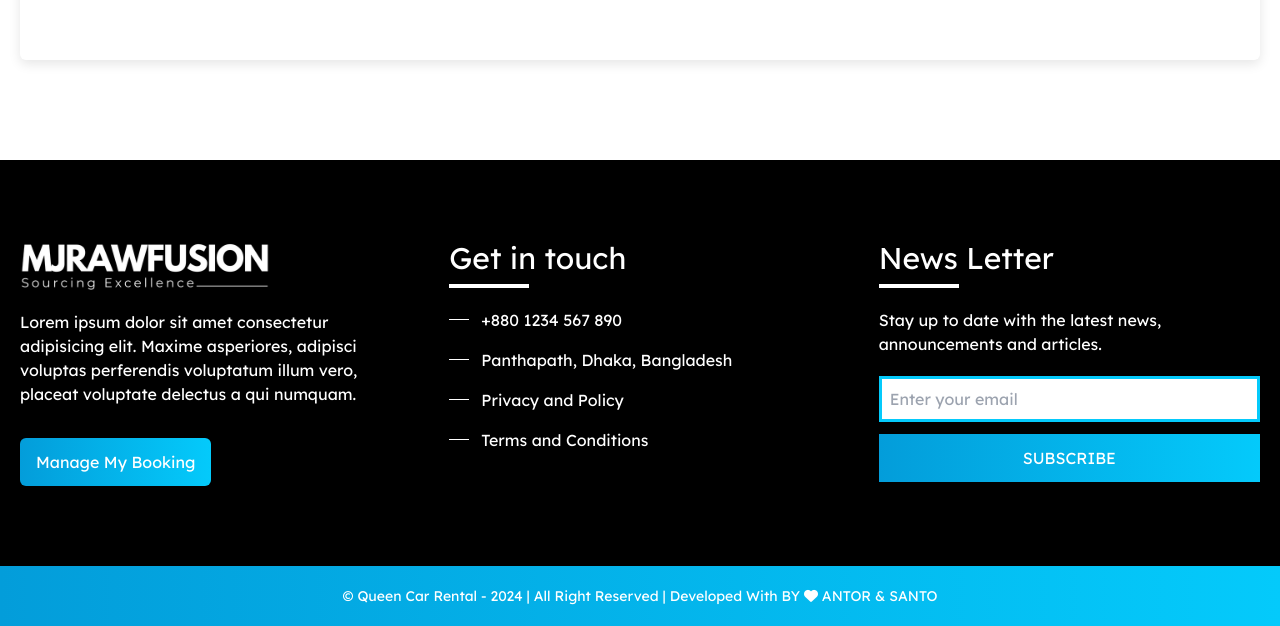
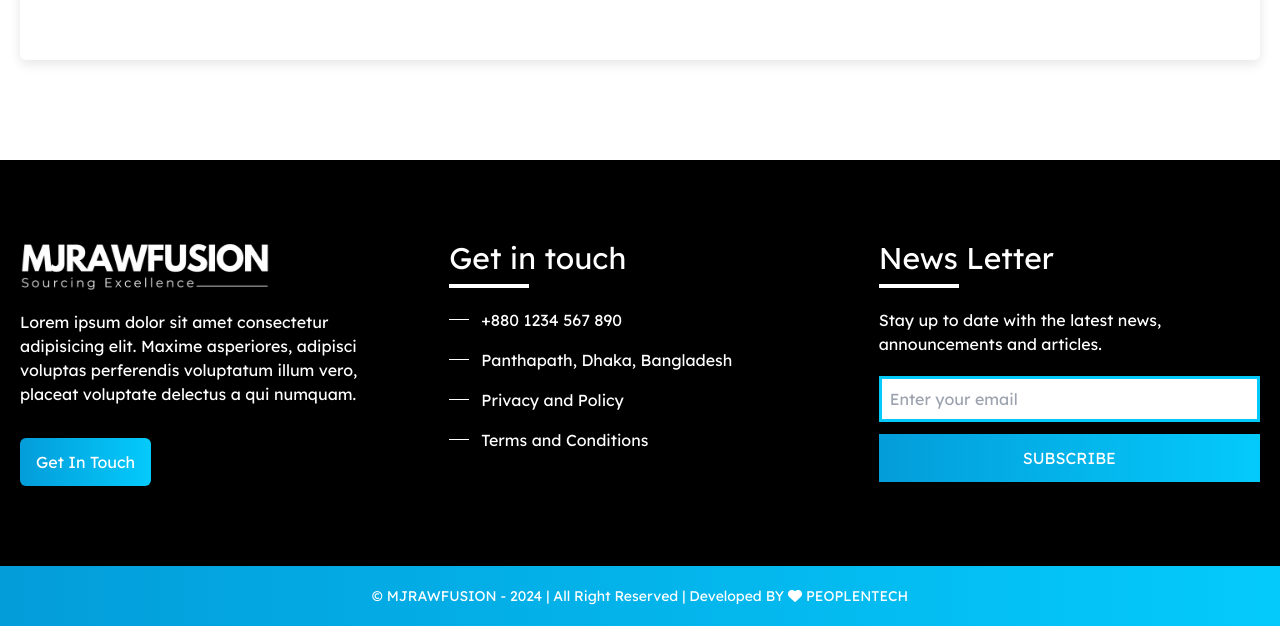
Before and after one commit to antorntech/mjrawfusion-v2, a React (Vite) app: page / in a window 1280 px wide. Shown: the part 6306-6932 px from the top of the page. Built offline with nearby package versions, Linux system fonts and the light colour scheme.

Commit message:
add some change on footer

```diff
--- a/src/shared/Footer.jsx
+++ b/src/shared/Footer.jsx
@@ -17,7 +17,7 @@ const Footer = () => {
               </p>
               <Link to="/">
                 <button className="px-4 py-3 text-[16px] bg-gradient-to-l from-[#04cafb] to-[#039dda] text-white rounded-md shadow-lg">
-                  Manage My Booking
+                  Get In Touch
                 </button>
               </Link>
             </div>
@@ -77,8 +77,8 @@ const Footer = () => {
       </div>
       <div className="bg-gradient-to-l from-[#04cafb] to-[#039dda]">
         <p className="text-white text-sm text-center p-5">
-          © Queen Car Rental - {year} | All Right Reserved | Developed With BY{" "}
-          <i class="fa fa-heart"></i> ANTOR & SANTO
+          © MJRAWFUSION - {year} | All Right Reserved | Developed BY{" "}
+          <i class="fa fa-heart"></i> PEOPLENTECH
         </p>
       </div>
     </>
```
